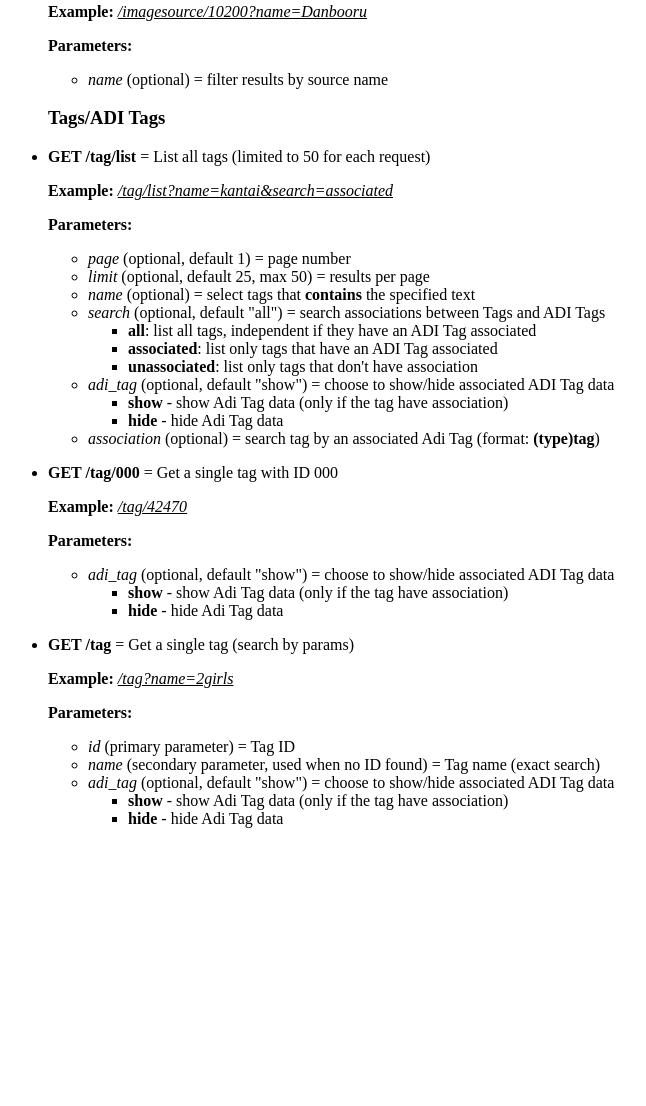
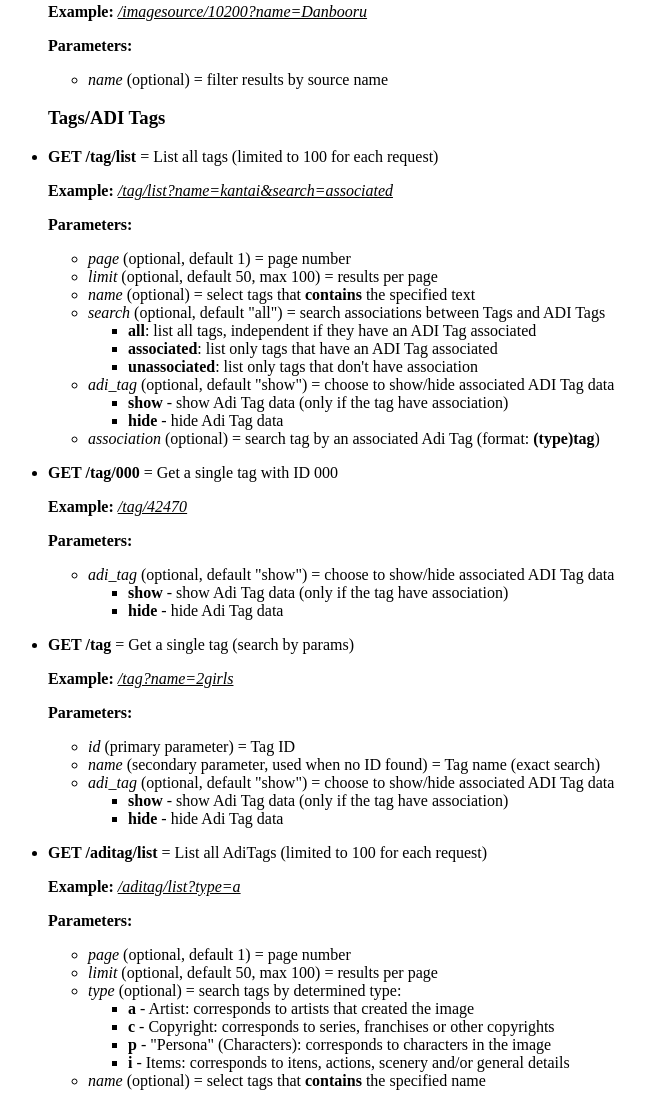
Before and after one commit to cslclaman/adi-api, a plain HTML site: page static/index.html in a window 1280 px wide. Shown: the part 911-2017 px from the top of the page, without its empty margins (0-646 px from the left). Before the commit the page ends 1755 px from the top, so only its background shows below. Drawn offline with Linux system fonts and the light colour scheme.

Commit message:
Add INDEX entry about endpoint GET aditag/list

```diff
--- a/static/index.html
+++ b/static/index.html
@@ -63,12 +63,12 @@
             </ul>
         </li>
         <h3>Tags/ADI Tags</h3>
-        <li><p><b>GET /tag/list</b> = List all tags (limited to 50 for each request)</p>
+        <li><p><b>GET /tag/list</b> = List all tags (limited to 100 for each request)</p>
             <p><b>Example: </b><i><u>/tag/list?name=kantai&ampsearch=associated</u></i></p>
             <p><b>Parameters:</b></p>
             <ul>
                 <li><i>page</i> (optional, default 1) = page number</li>
-                <li><i>limit</i> (optional, default 25, max 50) = results per page</li>
+                <li><i>limit</i> (optional, default 50, max 100) = results per page</li>
                 <li><i>name</i> (optional) = select tags that <b>contains</b> the specified text</li>
                 <li><i>search</i> (optional, default "all") = search associations between Tags and ADI Tags
                     <ul>
@@ -112,6 +112,23 @@
                 </li>
             </ul>
         </li>
+        <li><p><b>GET /aditag/list</b> = List all AdiTags (limited to 100 for each request)</p>
+            <p><b>Example: </b><i><u>/aditag/list?type=a</u></i></p>
+            <p><b>Parameters:</b></p>
+            <ul>
+                <li><i>page</i> (optional, default 1) = page number</li>
+                <li><i>limit</i> (optional, default 50, max 100) = results per page</li>
+                <li><i>type</i> (optional) = search tags by determined type:
+                    <ul>
+                        <li><b>a</b> - Artist: corresponds to artists that created the image</li>
+                        <li><b>c</b> - Copyright: corresponds to series, franchises or other copyrights</li>
+                        <li><b>p</b> - "Persona" (Characters): corresponds to characters in the image</li>
+                        <li><b>i</b> - Items: corresponds to itens, actions, scenery and/or general details</li>
+                    </ul>
+                </li>
+                <li><i>name</i> (optional) = select tags that <b>contains</b> the specified name</li>
+            </ul>
+        </li>
     <ul>
 </body>
 </html>
```
